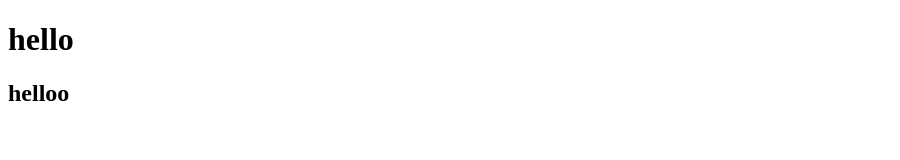
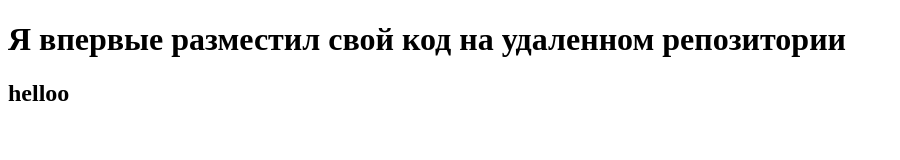
Before and after one commit to azat12v/new-repo, a plain HTML site: page index.html in a window 1280 px wide. Shown: the whole page, without its empty margins (0-900 px from the left). Drawn offline with Linux system fonts and the light colour scheme.

Commit message:
new commit

```diff
--- a/index.html
+++ b/index.html
@@ -3,10 +3,10 @@
 <head>
     <meta charset="UTF-8">
     <meta name="viewport" content="width=device-width, initial-scale=1.0">
-    <title>Document</title>
+    <title>New git project</title>
 </head>
 <body>
-    <h1>hello</h1>
+    <h1>Я впервые разместил свой код на удаленном репозитории</h1>
     <h2>helloo</h2>
 </body>
 </html>
```
